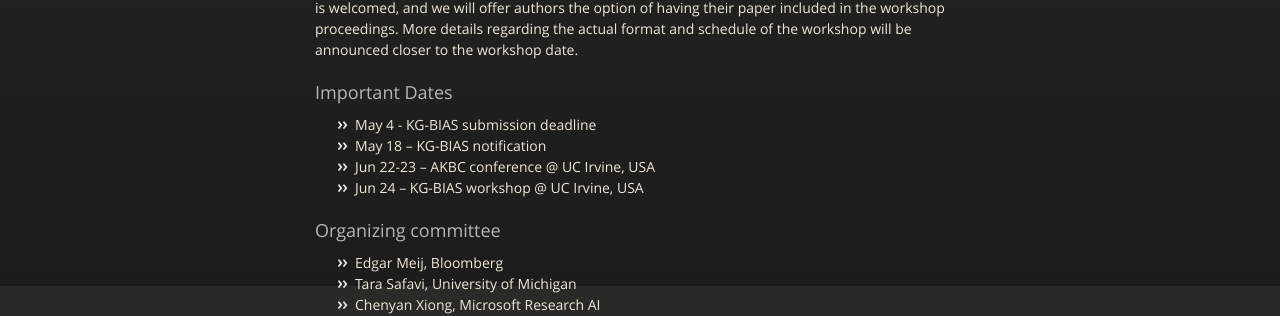
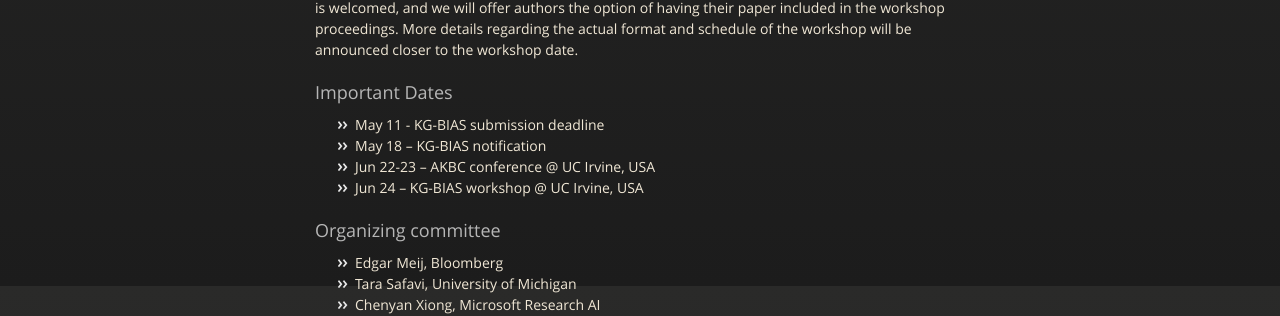
Before and after one commit to kg-bias/kg-bias.github.io, a Jekyll site: the page built from index.md, in a window 1280 px wide and 900 px high, scrolled down 1369 px. Shown: the part 145-461 px from the top of the window. Built offline with Jekyll 4.4.1, drawn with Linux system fonts in a browser that asks for light colours.

Commit message:
Update index.md

```diff
--- a/index.md
+++ b/index.md
@@ -41,7 +41,7 @@ Submissions should be made electronically through <a href="https://easychair.org
 We accept position papers, short papers, and full papers. Both ongoing and already published work is welcomed, and we will offer authors the option of having their paper included in the workshop proceedings. More details regarding the actual format and schedule of the workshop will be announced closer to the workshop date.
 
 ### Important Dates
-* May 4 - KG-BIAS submission deadline
+* May 11 - KG-BIAS submission deadline
 * May 18 – KG-BIAS notification
 * Jun 22-23 – AKBC conference @ UC Irvine, USA
 * Jun 24 – KG-BIAS workshop @ UC Irvine, USA
```
